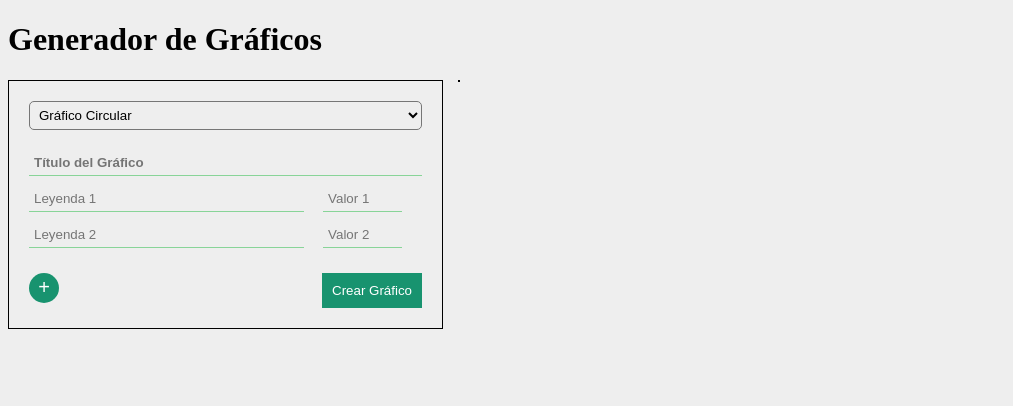
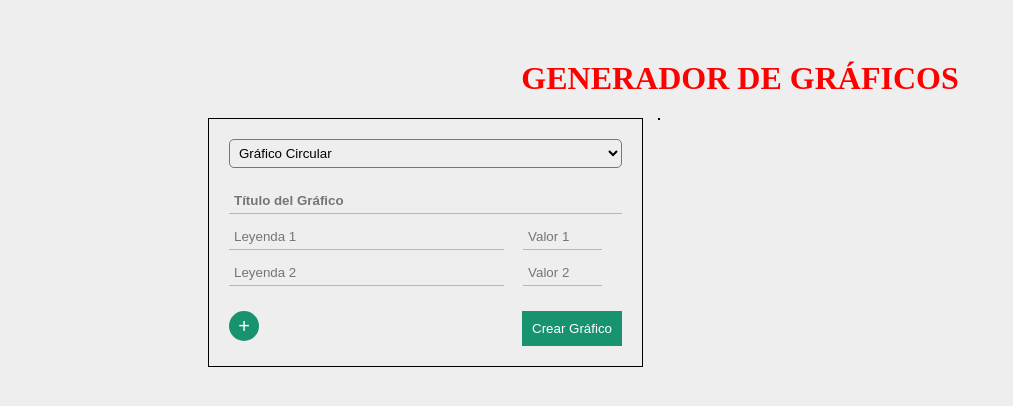
Before and after one commit to BryanCachimuel/Ruta_de_Aprendizaje_de_JavaScript, a PHP site: page / in a window 1280 px wide. Shown: the top 406 px of the page, without its empty margins (0-1013 px from the left). Run offline with PHP 8.4, Linux system fonts and the light colour scheme; some libraries are stand-ins or nearby versions.

Commit message:
agregando estilos a la parte visual del ejercicio

```diff
--- a/Generador_de_Graficos/publico/css/estilos.css
+++ b/Generador_de_Graficos/publico/css/estilos.css
@@ -7,11 +7,20 @@ body {
     background-color: #eee;
 }
 
+h1{
+    margin-left: 200px;
+    margin-top: 60px;
+    text-transform: uppercase;
+    text-align: center;
+    color: #ff0000;
+}
+
 .left {
-    max-width: 500px;
+    max-width: 800px;
     border: 1px solid #000;
     padding: 20px;
     float: left;
+    margin-left: 200px;
 }
 
 select {
```
